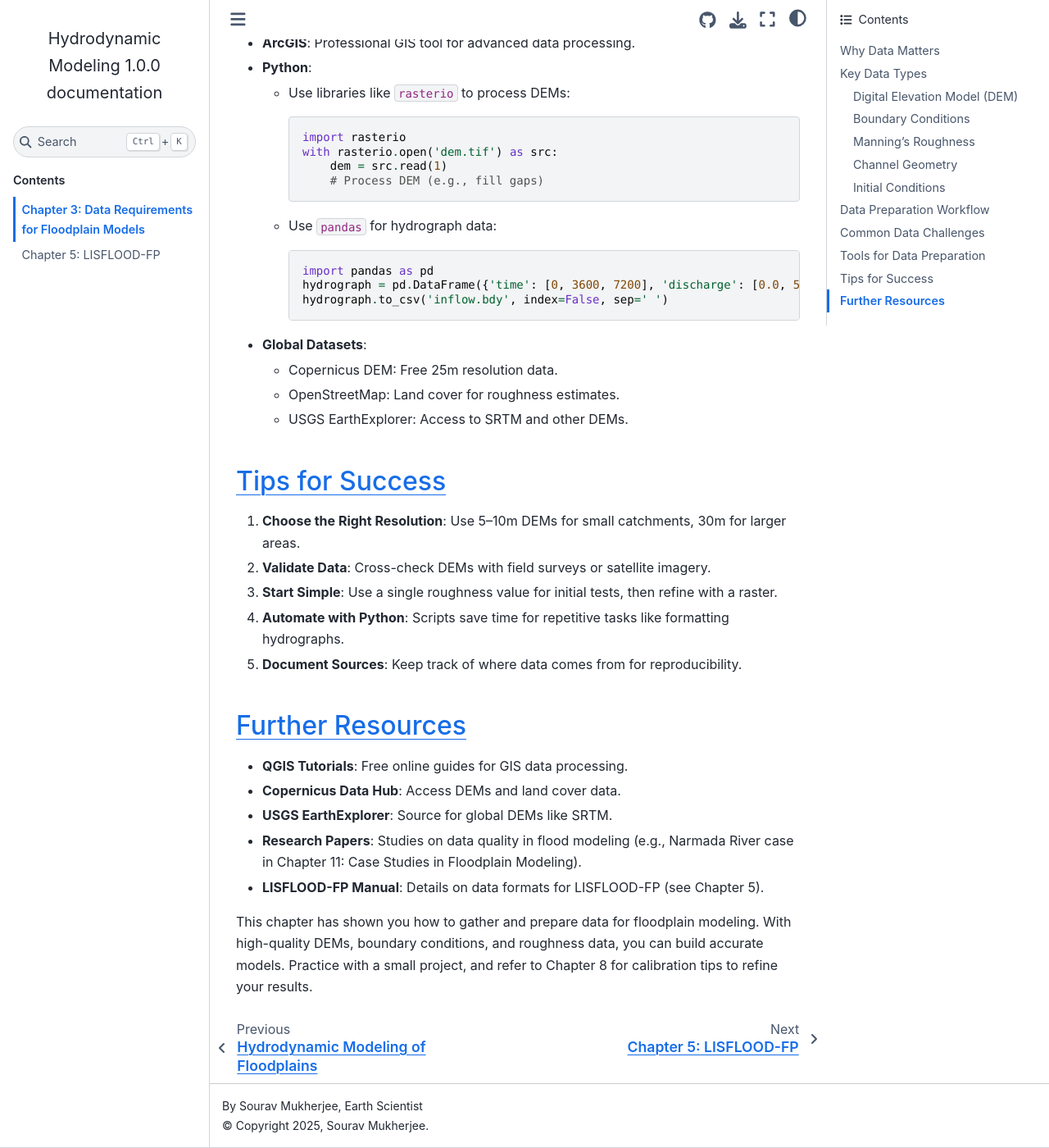
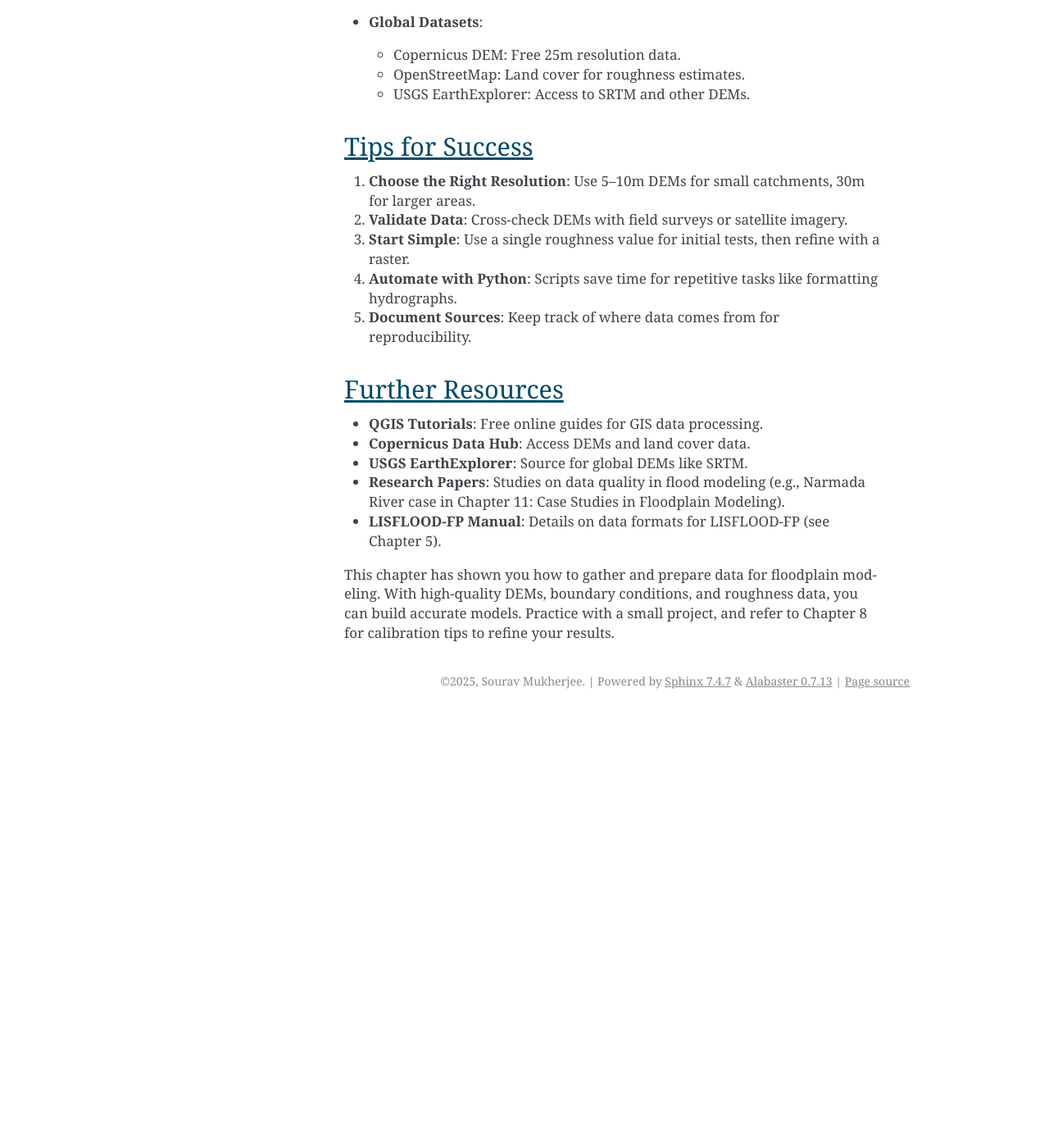
Before and after one commit to SouravDSGit/Hydrodynamic-Modeling, a Sphinx documentation site: the page built from docs/chapter_03.md, in a window 1280 px wide and 1400 px high, scrolled down 5744 px. Shown: the whole window at 82% size. Built offline with Sphinx 7.4.7, drawn with Linux system fonts in a browser that asks for light colours; pages that are not in the unit, such as notebooks, are missing from menus; after the commit the page ends 6614 px from its top, so only the background shows below that; some of the changed text lies outside the part shown.

Commit message:
initial commit

```diff
--- a/docs/conf.py
+++ b/docs/conf.py
@@ -5,6 +5,8 @@ project = 'Hydrodynamic Modeling'
 copyright = '2025, Sourav Mukherjee'
 author = 'Sourav Mukherjee, Earth Scientist'
 release = '1.0.0'
+extensions = ['myst_parser', 'sphinxcontrib-mermaid']
+html_theme = 'alabaster'  # Or your preferred theme
 
 # -- General configuration ---------------------------------------------------
 extensions = [
@@ -31,7 +33,7 @@ myst_enable_extensions = [
 myst_heading_anchors = 3  # Generate anchors for h1-h3
 
 # -- Options for HTML output -------------------------------------------------
-html_theme = 'sphinx_book_theme'
+# html_theme = 'sphinx_book_theme'
 
 html_theme_options = {
     'repository_url': 'https://github.com/SouravDSGit/Hydrodynamic-Modeling',
```
